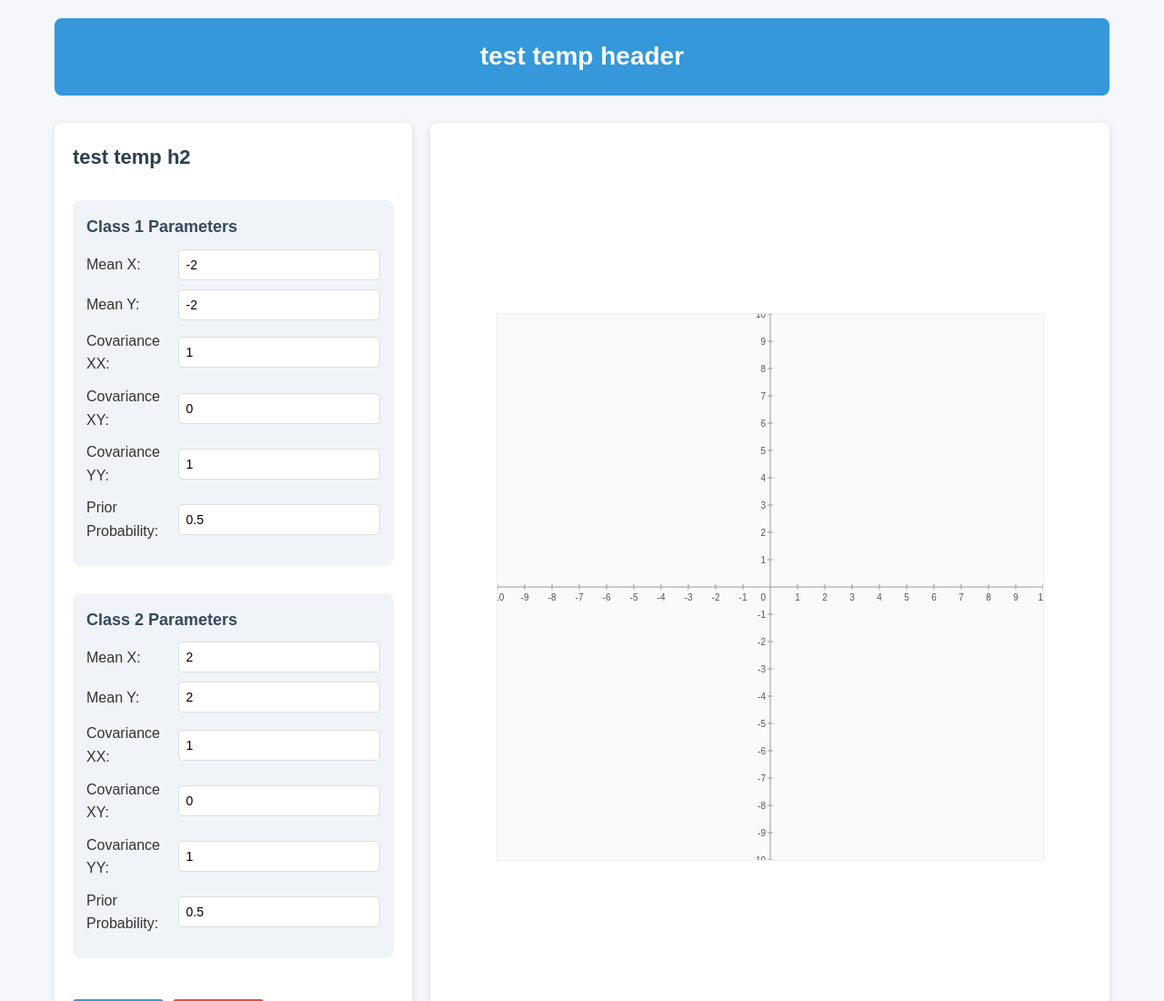
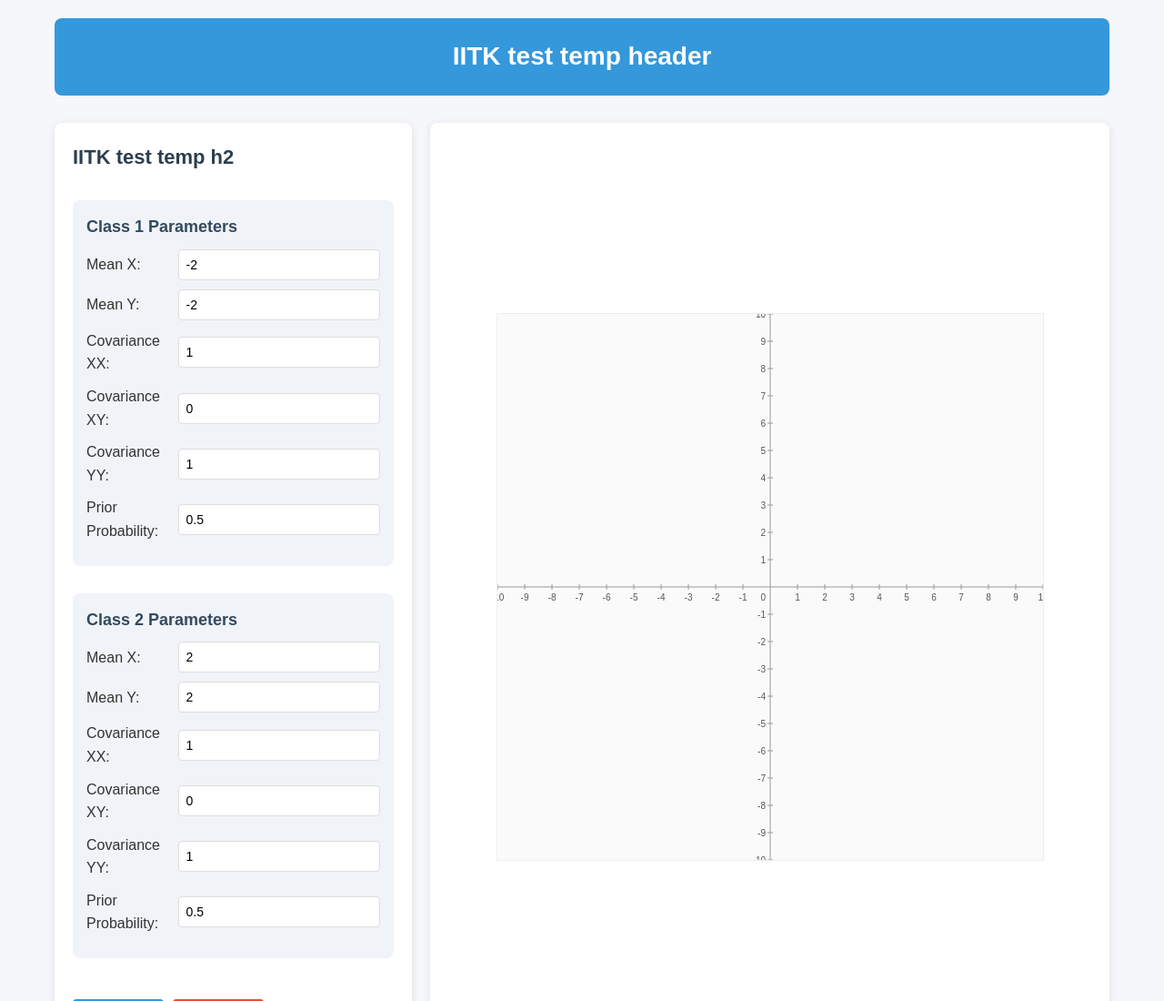
Before and after one commit to vlabiitk/IITK_Temlate, a plain HTML site: page experiment/simulation/index.html in a window 1280 px wide. Shown: the top 1100 px of the page at 91% size. Drawn offline with Linux system fonts and the light colour scheme.

Commit message:
Update index.html

```diff
--- a/experiment/simulation/index.html
+++ b/experiment/simulation/index.html
@@ -5,19 +5,19 @@
     <meta name="viewport" content="width=device-width, initial-scale=1.0, maximum-scale=1.0, user-scalable=no">
     <meta name="description" content="Interactive Bayesian Classification Simulation">
     <meta name="theme-color" content="#3498db">
-    <title>Bayesian Classification Simulation</title>
+    <title>IITK Bayesian Classification Simulation</title>
     <link rel="stylesheet" href="style.css">
 </head>
 <body>
     <div class="container">
         <header>
-            <h1>test temp header</h1>
+            <h1>IITK test temp header</h1>
         </header>
 
         <div class="main-content">
             <div class="control-panel">
                 <div class="experiment-controls">
-                    <h2>test temp h2 </h2>
+                    <h2>IITK test temp h2 </h2>
 
                     <div class="class-params">
                         <h3>Class 1 Parameters</h3>
```
